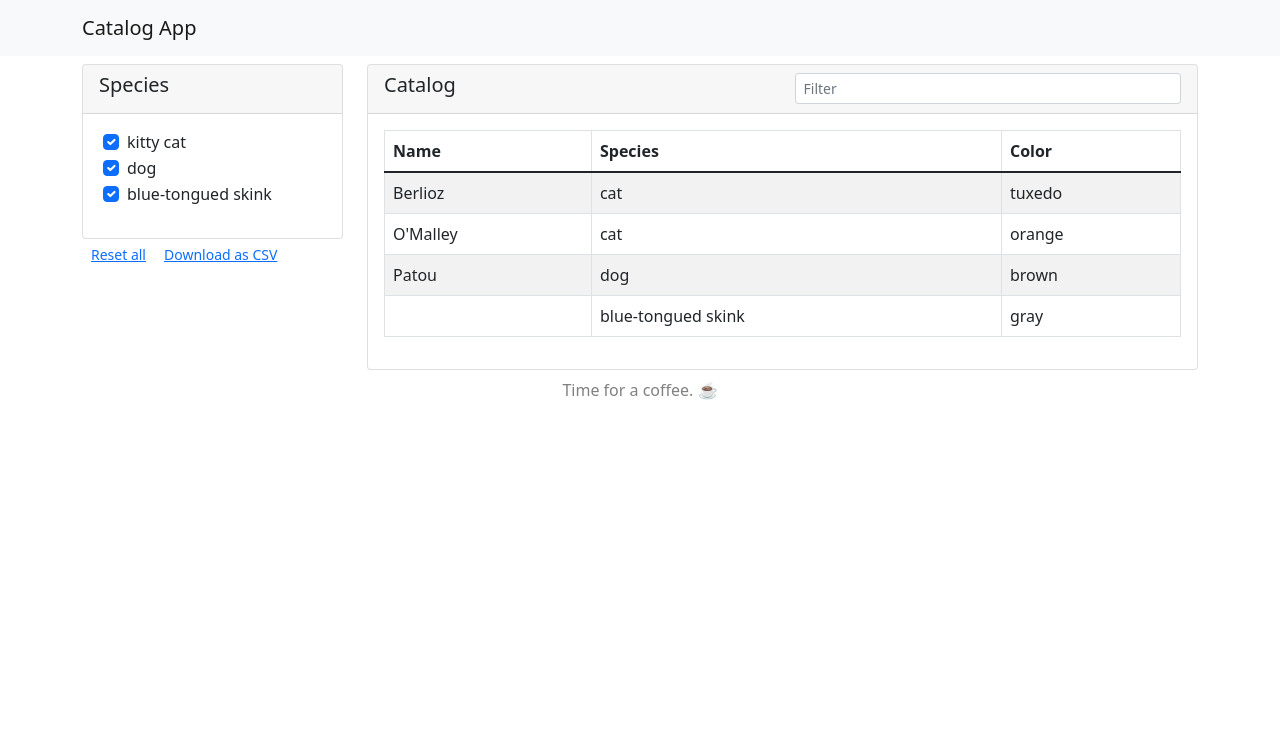
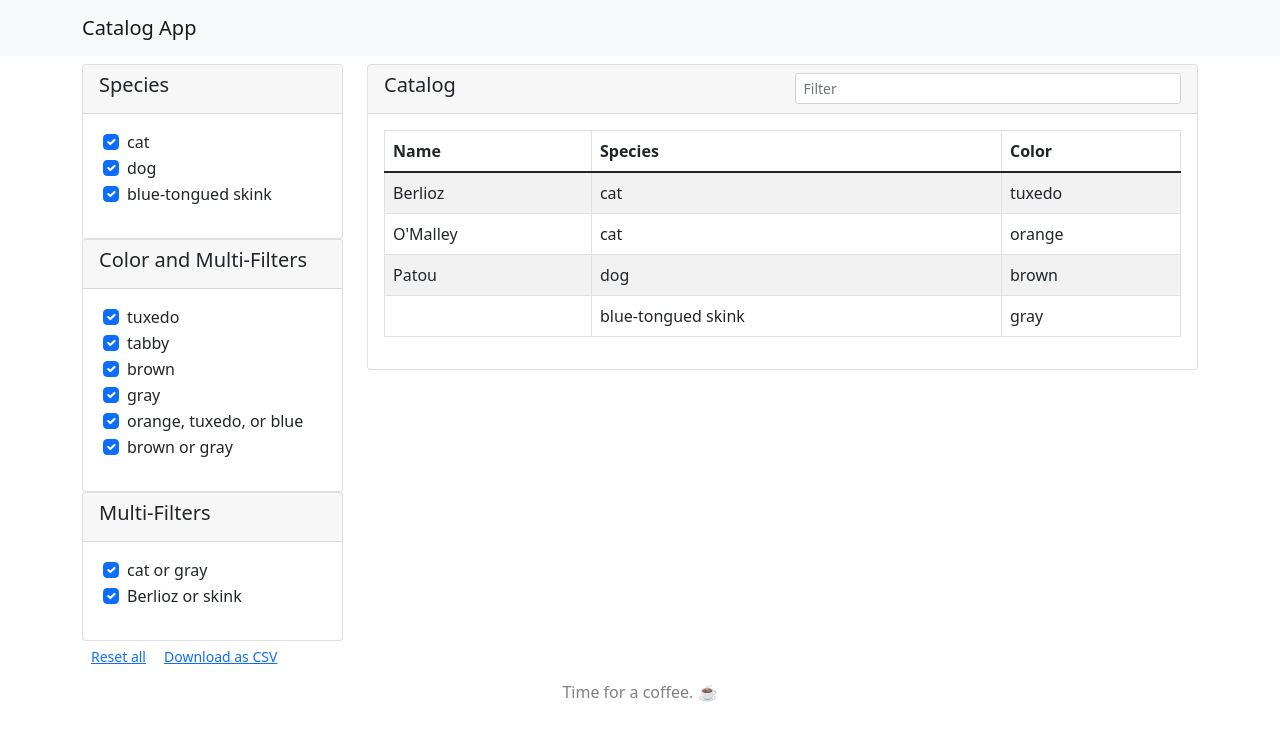
Before and after one commit to neapsix/catalog-app, a React (Create React App) app: page / in a window 1280 px wide. Shown: the top 740 px of the page. Built offline with nearby package versions, Linux system fonts and the light colour scheme.

Commit message:
Add custom exclude checkboxes (multiFilters prop)

```diff
--- a/src/App.js
+++ b/src/App.js
@@ -58,6 +58,27 @@ const db = [
     },
 ]
 
+const multiFiltersColor = [
+        {
+            label: 'orange, tuxedo, or blue',
+            filters: [{'color': 'tuxedo'}, {'color': 'orange'}, {'color': 'blue'}],
+        },
+        {
+            label: 'brown or gray',
+            filters: [{'color': 'brown'}, {'color': 'gray'}],
+        },
+]
+
+const multiFiltersVarious = [
+    {
+        label: 'cat or gray',
+        filters: [{'species': 'cat'}, {'color': 'gray'}],
+    },
+    {
+        label: 'Berlioz or skink',
+        filters: [{'name': 'Berlioz'}, {'species': 'blue-tongued skink'}],
+    },
+]
 function initialState() {
     return { includeString: '', excludes: [] }
 }
@@ -191,8 +212,22 @@ class AppContainer extends React.Component {
                             filterOptions={this.generateFilterOptions(
                                 'species'
                             )}
-                            overrideLabels={[{ cat: 'kitty cat' }]}
                             forColumn="species"
+                            handleExcludes={this.handleExcludes}
+                        />
+                        <FilterCard
+                            title="Color and Multi-Filters"
+                            filterOptions={this.generateFilterOptions(
+                                'color'
+                            )}
+                            overrideLabels={[{ orange: 'tabby' }]}
+                            forColumn="color"
+                            multiFilters={multiFiltersColor}
+                            handleExcludes={this.handleExcludes}
+                        />
+                        <FilterCard
+                            title="Multi-Filters"
+                            multiFilters={multiFiltersVarious}
                             handleExcludes={this.handleExcludes}
                         />
                         <Button variant="link" size="sm" onClick={this.explode}>
@@ -372,6 +407,7 @@ class FilterCard extends React.Component {
                         filterOptions={this.props.filterOptions}
                         overrideLabels={this.props.overrideLabels}
                         forColumn={this.props.forColumn}
+                        multiFilters={this.props.multiFilters}
                         handleExcludes={this.props.handleExcludes}
                     />
                 </Card.Body>
@@ -388,6 +424,7 @@ class FilterForm extends React.Component {
                     filterOptions={this.props.filterOptions}
                     overrideLabels={this.props.overrideLabels}
                     forColumn={this.props.forColumn}
+                    multiFilters={this.props.multiFilters}
                     callback={this.props.handleExcludes}
                 />
             </Form.Group>
@@ -396,10 +433,18 @@ class FilterForm extends React.Component {
 }
 
 class FilterFormList extends React.Component {
-    render() {
+    constructor(props) {
+        super(props)
+
+        this.generateSingleFilters = this.generateSingleFilters.bind(this)
+        this.generateMultiFilters = this.generateMultiFilters.bind(this)
+    }
+
+    generateSingleFilters() {
+        if (!this.props.filterOptions) { return false; }
+
         return (
-            <ul className="ul-checkbox">
-                {this.props.filterOptions.map((filterString, index) => {
+            this.props.filterOptions.map((filterString, index) => {
                 let overrideLabel
 
                 if (this.props.overrideLabels) {
@@ -424,7 +469,39 @@ class FilterFormList extends React.Component {
                         />
                     </li>
                 )
-                })}
+            })
+        )
+    }
+
+    generateMultiFilters() {
+        if (!this.props.multiFilters) { return false; }
+
+        let indexOffset = 0;
+        if (this.props.filterOptions) {
+            indexOffset = indexOffset + this.props.filterOptions.length
+        }
+
+        return (
+            this.props.multiFilters.map((multiFilterObject, index) => {
+                return (
+                    <li key={indexOffset + index}>
+                        <FilterFormMultiFilterCheckbox
+                            label={multiFilterObject.label}
+                            filters={multiFilterObject.filters}
+                            callback={this.props.callback}
+                        />
+                    </li>
+                )}
+            )
+        )
+    }
+
+    render() {
+        // Generate single filter checkboxes
+        return (
+            <ul className="ul-checkbox">
+                {this.generateSingleFilters()}
+                {this.generateMultiFilters()}
             </ul>
         )
     }
@@ -452,6 +529,29 @@ class FilterFormCheckbox extends React.Component {
         const filterObject = {}
         filterObject[this.props.field] = this.props.filterString
         this.props.callback(event.target.checked, filterObject)
+    }
+}
+
+class FilterFormMultiFilterCheckbox extends React.Component {
+    constructor(props) {
+        super(props)
+
+        this.handleChange = this.handleChange.bind(this)
+    }
+
+    render() {
+        return (
+            <Form.Check
+                type="checkbox"
+                label={this.props.label}
+                defaultChecked="true"
+                onChange={this.handleChange}
+            />
+        )
+    }
+
+    handleChange(event) {
+        this.props.callback(event.target.checked, this.props.filters)
     }
 }
 
```
Lines whose indentation alone changed are shown as unchanged.
